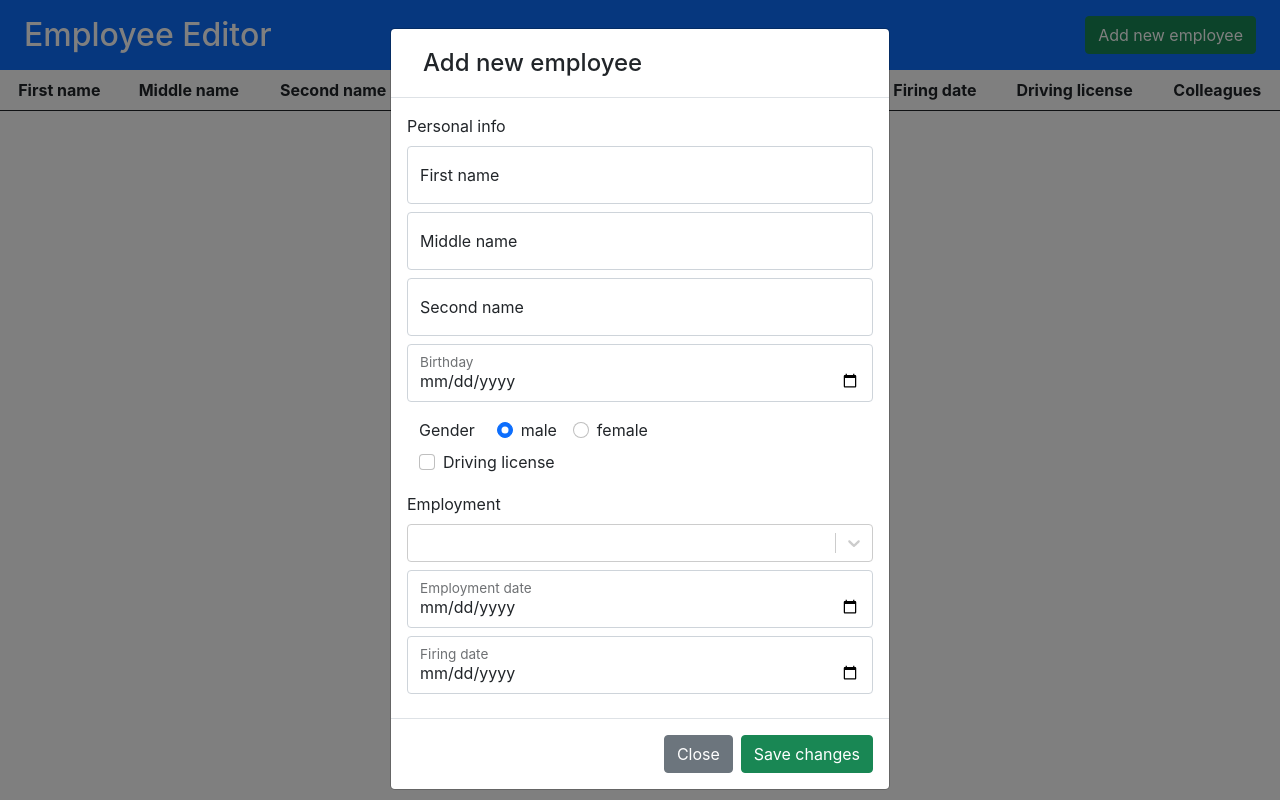
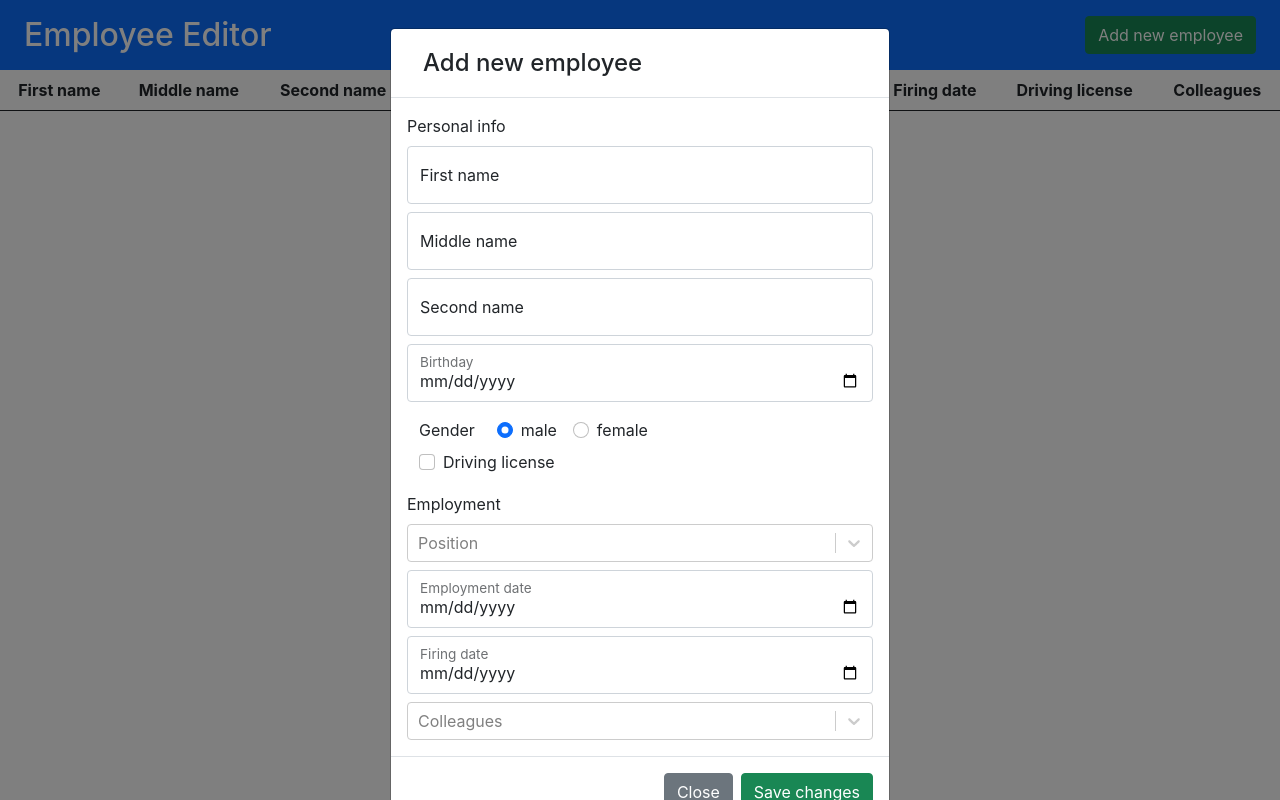
Before and after one commit to iskorotkov/employee-editor, a React (Create React App) app: page / in a window 1280 px wide. Both pictures are taken after a click on the button "Add new employee". Built offline with nearby package versions, Linux system fonts and the light colour scheme.

Commit message:
feat: add selection of colleagues

```diff
--- a/src/App.tsx
+++ b/src/App.tsx
@@ -31,12 +31,13 @@ function App () {
         <EmployeeList employees={employees} onSelect={setSelectedEmployee}/>
 
         {show
-          ? <EmployeeForm title="Add new employee" colleagues={employees}
+          ? <EmployeeForm title="Add new employee" others={employees}
                           hideForm={handleCloseCreateForm} onApply={repo.add}/>
           : false}
 
         {selectedEmployee
-          ? <EmployeeForm title="Edit employee" employee={selectedEmployee ?? undefined} colleagues={employees}
+          ? <EmployeeForm title="Edit employee" employee={selectedEmployee ?? undefined}
+                          others={employees.filter(e => e.id !== selectedEmployee?.id)}
                           hideForm={handleCloseEditForm} onApply={repo.update} onDelete={repo.remove}/>
           : null}
       </main>
--- /dev/null
+++ b/src/components/ColleaguesSelector.tsx
@@ -0,0 +1,34 @@
+import Select, { OptionsType } from 'react-select'
+import React from 'react'
+import { Employee } from '../data/employee'
+import { validStyle } from '../styles/validation'
+
+export const ColleaguesSelector = (props: {
+  value: number[] | undefined
+  options: Employee[]
+  validated: boolean
+  onChange: (selected: number[]) => void
+}) => {
+  const employeeToString = (e: Employee) => e.middleName ? `${e.firstName} ${e.middleName} ${e.secondName}` : `${e.firstName} ${e.secondName}`
+
+  const selected = props.value?.map(id => {
+    const employee = props.options.find(e => e.id === id)
+    return {
+      value: id,
+      label: employee ? employeeToString(employee) : id.toString()
+    }
+  })
+
+  const options = props.options.map(e => ({
+    value: e.id,
+    label: employeeToString(e)
+  }))
+
+  const handleChange = (e: OptionsType<{ value: number }>) => props.onChange(e.map(e => e.value))
+
+  const customStyles = (provided: any) => props.validated ? validStyle(provided) : provided
+
+  return <Select isMulti value={selected} placeholder="Colleagues" options={options}
+                 styles={{ container: customStyles }}
+                 onChange={e => handleChange(e)}/>
+}
--- a/src/components/EmployeeForm.tsx
+++ b/src/components/EmployeeForm.tsx
@@ -8,10 +8,11 @@ import Modal from 'react-bootstrap/Modal'
 import Button from 'react-bootstrap/Button'
 import { Floating } from './Floating'
 import { PositionsSelector } from './PositionSelector'
+import { ColleaguesSelector } from './ColleaguesSelector'
 
 export function EmployeeForm (props: {
   title: string
-  colleagues: Employee[]
+  others: Employee[]
   hideForm: () => void
   onApply: (employee: Employee) => void
   onDelete?: (employee: Employee) => void
@@ -19,36 +20,38 @@ export function EmployeeForm (props: {
 }) {
   const [validated, setValidated] = useState(false)
 
-  const [firstName, setFirstName] = useState(props.employee?.firstName ?? '')
-  const [middleName, setMiddleName] = useState(props.employee?.middleName ?? '')
-  const [secondName, setSecondName] = useState(props.employee?.secondName ?? '')
+  const [firstName, setFirstName] = useState(props.employee?.firstName)
+  const [middleName, setMiddleName] = useState(props.employee?.middleName ?? undefined)
+  const [secondName, setSecondName] = useState(props.employee?.secondName)
 
-  const toISODate = (d: Date | null | undefined) => d ? d.toISOString().slice(0, 10) : ''
+  const toISODate = (d: Date | null | undefined) => d?.toISOString().slice(0, 10)
 
   const [birthday, setBirthday] = useState(toISODate(props.employee?.birthday))
   const [gender, setGender] = useState(props.employee?.gender ?? Gender.male)
   const [hasDrivingLicense, setHasDrivingLicense] = useState(props.employee?.hasDrivingLicense ?? false)
 
-  const [position, setPosition] = useState(props.employee?.position ?? '')
+  const [position, setPosition] = useState(props.employee?.position)
   const [employmentDate, setEmploymentDate] = useState(toISODate(props.employee?.employmentDate))
   const [firingDate, setFiringDate] = useState(toISODate(props.employee?.firingDate))
+
+  const [colleagues, setColleagues] = useState(props.employee?.colleagues)
 
   const handleSubmit = (event: FormEvent) => {
     const form = event.currentTarget as unknown as { checkValidity: () => boolean }
 
     if (form.checkValidity() && position !== '') {
       const employee = {
-        id: 0,
-        firstName,
-        middleName,
-        secondName,
-        birthday: new Date(birthday),
+        id: props.employee?.id ?? 0,
+        firstName: firstName!,
+        middleName: middleName!,
+        secondName: secondName!,
+        birthday: new Date(birthday ?? ''),
         gender,
         hasDrivingLicense,
-        position,
-        employmentDate: new Date(employmentDate),
-        firingDate: new Date(firingDate),
-        colleagues: []
+        position: position!,
+        employmentDate: new Date(employmentDate ?? ''),
+        firingDate: new Date(firingDate ?? ''),
+        colleagues: colleagues ?? []
       }
 
       props.onApply(employee)
@@ -148,7 +151,7 @@ export function EmployeeForm (props: {
           <Form.Label className="mt-3">Employment</Form.Label>
 
           <Floating className="mb-2">
-            <PositionsSelector value={{ value: position, label: position }} validated={validated}
+            <PositionsSelector value={position} validated={validated}
                                onChange={setPosition}/>
           </Floating>
 
@@ -163,6 +166,9 @@ export function EmployeeForm (props: {
                           value={firingDate} onChange={handleFiringDateChange}/>
             <Form.Label htmlFor="firing-date">Firing date</Form.Label>
           </Floating>
+
+          <ColleaguesSelector value={colleagues} options={props.others} validated={validated}
+                              onChange={setColleagues}/>
         </Form>
       </Modal.Body>
       <Modal.Footer>
--- a/src/components/PositionSelector.tsx
+++ b/src/components/PositionSelector.tsx
@@ -1,6 +1,7 @@
 import { OptionsType } from 'react-select'
 import AsyncCreatableSelect from 'react-select/async-creatable'
 import React from 'react'
+import { mustNotBeEmpty } from '../styles/validation'
 
 const loadOptions = async (filter: string) => {
   const url = `https://api.hh.ru/vacancies?text="${filter}"`
@@ -26,24 +27,8 @@ const loadOptions = async (filter: string) => {
   }))
 }
 
-const invalidStyle = (provided: any) => {
-  return {
-    ...provided,
-    border: '1px solid #dc3545 !important',
-    borderRadius: '5px'
-  }
-}
-
-const validStyle = (provided: any) => {
-  return {
-    ...provided,
-    border: '1px solid #198754 !important',
-    borderRadius: '4px'
-  }
-}
-
 export const PositionsSelector = (props: {
-  value: { value: string, label: string }
+  value: string | undefined
   validated: boolean
   onChange: (value: string) => void
 }) => {
@@ -53,12 +38,13 @@ export const PositionsSelector = (props: {
     }
   }
 
-  const customStyle = (provided: any, state: any) => {
-    return !props.validated
-      ? provided
-      : state.hasValue ? validStyle(provided) : invalidStyle(provided)
-  }
+  const customStyle = (provided: any, state: any) => mustNotBeEmpty(props.validated, provided, state)
 
-  return <AsyncCreatableSelect cacheOptions styles={{ container: customStyle }} value={props.value}
+  const value = props.value
+    ? { value: props.value, label: props.value }
+    : undefined
+
+  return <AsyncCreatableSelect cacheOptions styles={{ container: customStyle }} value={value}
+                               placeholder="Position"
                                loadOptions={loadOptions} onChange={handleChange}/>
 }
--- a/src/localStorage/localEmployeeRepo.ts
+++ b/src/localStorage/localEmployeeRepo.ts
@@ -26,7 +26,7 @@ export class LocalEmployeeRepo implements EmployeeRepo {
       position: data.position,
       employmentDate: new Date(data.employmentDate),
       firingDate: data.firingDate ? new Date(data.firingDate) : null,
-      colleagues: []
+      colleagues: data.colleagues
     }
   }
 
--- /dev/null
+++ b/src/styles/validation.ts
@@ -0,0 +1,21 @@
+export const invalidStyle = (provided: any) => {
+  return {
+    ...provided,
+    border: '1px solid #dc3545 !important',
+    borderRadius: '5px'
+  }
+}
+
+export const validStyle = (provided: any) => {
+  return {
+    ...provided,
+    border: '1px solid #198754 !important',
+    borderRadius: '4px'
+  }
+}
+
+export const mustNotBeEmpty = (validated: boolean, provided: any, state: any) => {
+  return !validated
+    ? provided
+    : state.hasValue ? validStyle(provided) : invalidStyle(provided)
+}
```
Also changed, not shown: src/data/employee.ts (+3 -7 lines).
